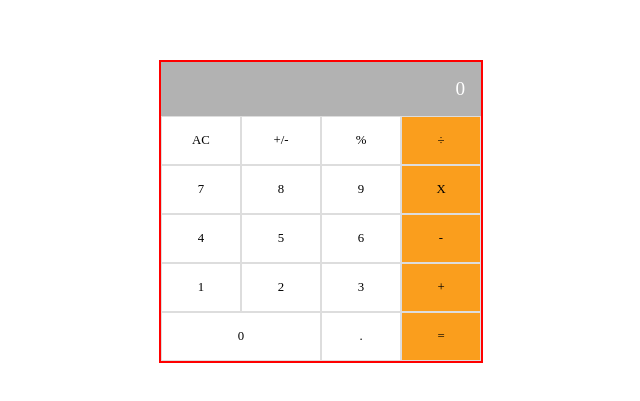
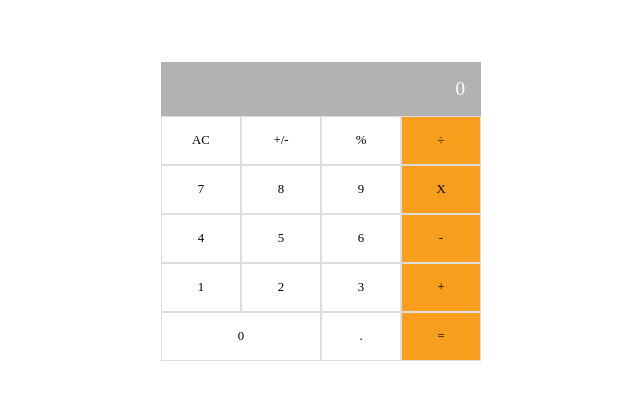
Before and after one commit to kwesiObuobi/math-magicians, a React (Create React App) app: page / in a window 1280 px wide. Shown: the part 189-590 px from the top of the page, without its empty margins (319-959 px from the left). Built offline with nearby package versions, Linux system fonts and the light colour scheme.

Commit message:
Add Calculator.js component to App component

```diff
--- a/src/components/calculator.css
+++ b/src/components/calculator.css
@@ -1,7 +1,3 @@
-.calculator {
-  border: solid 2px red;
-}
-
 .result {
   padding: 1rem;
   background-color: rgba(0, 0, 0, 0.3);
@@ -25,6 +21,10 @@
   width: 5rem;
 }
 
+.key:hover {
+  cursor: pointer;
+}
+
 .zero {
   flex: 2;
 }
```
